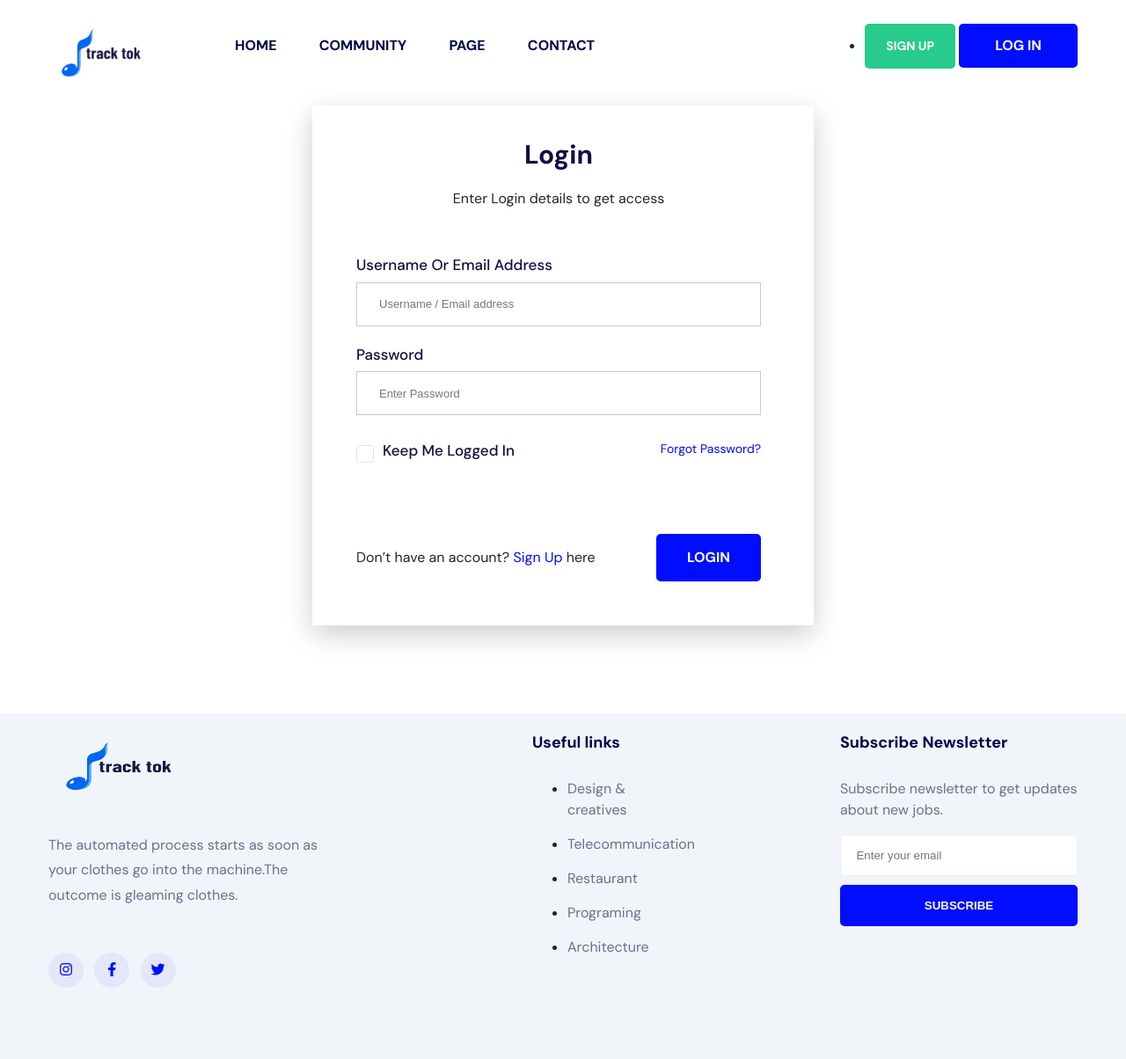
After one commit to Agamista0/track-tok, a PHP site: page /login.html in a window 1280 px wide. The commit adds this page. Shown: the whole page at 88% size. Run offline with PHP 8.4, Linux system fonts and the light colour scheme; some libraries are stand-ins or nearby versions.

Commit message:
create a sig-up page , login and finished them

```diff
--- a/assets/css/style.css
+++ b/assets/css/style.css
@@ -1,10 +1,12 @@
 @import url("https://fonts.googleapis.com/css2?family=DM+Sans:wght@400;500;700&amp;display=swap");
+
 body {
     font-family: "DM Sans", sans-serif;
     font-weight: normal;
     font-style: normal;
     font-size: 16px
 }
+
 .section-padding {
     padding-top: 120px;
     padding-bottom: 100px
@@ -24,6 +26,7 @@ body {
 .section-tittle {
     padding-bottom: 20px
 }
+
 .section-tittle span {
     color: #000DFF;
     font-size: 120px;
@@ -43,6 +46,7 @@ body {
     font-weight: 700;
     margin-bottom: 25px
 }
+
 .section-tittle1 h2 {
     text-transform: uppercase;
     font-family: "DM Sans", sans-serif;
@@ -112,7 +116,8 @@ body {
     border: 0;
     overflow: hidden
 }
-a:hover{
+
+a:hover {
     text-decoration: none
 }
 
@@ -349,7 +354,8 @@ a:hover{
 }
 
 .login-btn {
-    padding: 19px 35px
+    padding: 19px 35px;
+
 }
 
 
@@ -755,9 +761,10 @@ a:hover{
 
 
 .about-area .support-location-img img {
-    width: 120% ;
+    width: 120%;
     margin: auto 5px;
 }
+
 .about-area .right-caption {
     position: relative
 }
@@ -940,7 +947,8 @@ a:hover{
     position: absolute;
     top: -33px;
     left: -34px;
-    z-index: -1 }
+    z-index: -1
+}
 
 .testimonial-area .testimonial-caption p {
     font-size: 28px;
@@ -1009,6 +1017,7 @@ a:hover{
     width: 160px;
     height: 120px;
 }
+
 .footer-area .footer-tittle ul li a {
     color: #6D6E8D;
     font-weight: 300;
@@ -1059,7 +1068,8 @@ a:hover{
     width: 100%;
     display: block;
     margin-top: 10px;
-    border-radius: 5px
+    border-radius: 5px;
+    color: white;
 }
 
 .footer-area .info.error {
@@ -1130,10 +1140,10 @@ a:hover{
 /* community.html */
 
 
-.main-music{
+.main-music {
     position: relative;
-    width:60%;
-    height:105px;
+    width: 60%;
+    height: 105px;
     background-color: rgb(240 239 244);
     border-radius: 6px;
 
@@ -1141,103 +1151,329 @@ a:hover{
 
 }
 
-.song-title{
+.song-title {
     padding: 14px;
     font-size: 23px;
 
 }
 
-button{
-    cursor:pointer;
-    width:60px;
+.main-music button {
+    cursor: pointer;
+    width: 60px;
     height: 30px;
-    border-radius:20px;
+    border-radius: 20px;
     border: 0.01em solid rgb(210 209 214);
     background-color: transparent;
 }
 
-#play-btn{
+#play-btn {
     background-color: rgb(36, 111, 231);
-    border-radius:20px;
+    border-radius: 20px;
     border-color: transparent;
-    width:20px;
+    width: 20px;
     height: 20px;
-    margin-left:10px;
+    margin-left: 10px;
 
 }
 
-.orginal{
+.orginal {
     background-color: rgb(229 238 255);
-    color:rgb(54 114 175);
-    width:60px;
+    color: rgb(54 114 175);
+    width: 60px;
     border-color: transparent;
 
 }
 
-.song-{
-    top:25px;
+.song- {
+    top: 25px;
     position: absolute;
-    margin-left:15px;
-    color:rgb(136 135 141);
+    margin-left: 15px;
+    color: rgb(136 135 141);
     font-size: 15px;
 
 }
 
-#fa-solid1{
+#fa-solid1 {
     color: white;
     font-size: 10px;
     margin-right: 3px;
 }
 
-.fas{
+.fas {
     font-size: 12px;
-    margin-right:10px ;
+    margin-right: 10px;
     color: rgb(147 159 172);
 }
 
-#fa-solid2{
-    color:rgb(136 135 141);
+#fa-solid2 {
+    color: rgb(136 135 141);
     font-size: 10px;
-    margin-right:10px ;
+    margin-right: 10px;
 
 }
 
-.fa-heart{
-    color:rgb(136 135 141);
+.fa-heart {
+    color: rgb(136 135 141);
     font-size: 10px;
-    margin-right:10px ;
+    margin-right: 10px;
 }
 
-.fa-comment{
-    color:rgb(136 135 141);
+.fa-comment {
+    color: rgb(136 135 141);
     font-size: 10px;
-    margin-right:10px ;
+    margin-right: 10px;
 }
-.top-right-image{
+
+.top-right-image {
     position: absolute;
-    right:0;
-    width:30px;
-    height:30px;
+    right: 0;
+    width: 30px;
+    height: 30px;
     margin: 10px;
 }
 
-.input-group{
-    width:25%;
-    justify-content: center ;
+.input-group {
+    width: 25%;
+    justify-content: center;
 }
 
 /* community search  */
-    #search-input {
+#search-input {
     width: 30%;
     padding: 13px;
-    border-radius: 4px;
-    border: 2px solid #007bff;
+    border-radius: 120px;
+    border: 2px solid #000DFF;
     font-size: 15px;
     margin-top: 100px;
-    margin-left: 650px;
-    }
-#search-button{
-        background-color: #007bff;
-        color: white;
-        cursor: pointer;
-      }
+    margin-left: 630px;
+}
+
+#search-button {
+    background: #000DFF;
+    padding: 12px 20px;
+    color: #fff;
+    font-size: 16px;
+    border-radius: 20px;
+    position: relative;
+    z-index: 1;
+    border: 0;
+}
+
+/* lohin page  */
+
+.register-form-area .register-form {
+    background: #fff;
+    padding: 33px 60px 50px 50px;
+    box-shadow: 0px 10px 30px 0px rgba(13, 12, 13, 0.2)
+}
+
+.register-form-area .register-form .register-heading {
+    text-align: center
+}
+
+.register-form-area .register-form .register-heading span {
+    color: #140C40;
+    font-size: 30px;
+    font-weight: 600;
+    margin-bottom: 16px;
+    display: block;
+    text-transform: capitalize
+}
+
+.register-form-area .register-form .input-box {
+    padding-top: 35px;
+    padding-bottom: 60px
+}
+
+
+
+.register-form-area .register-form .input-box .single-input-fields label {
+    display: block;
+    font-size: 17px;
+    margin-bottom: 6px;
+    color: #140C40;
+    text-transform: capitalize;
+    font-weight: 500;
+    text-align: left
+}
+
+.register-form-area .register-form .input-box .single-input-fields input {
+    border: 1px solid #C9C9C9;
+    width: 100%;
+    height: 50px;
+    margin-bottom: 20px;
+    padding: 0 25px;
+    color: #000
+}
+
+.register-form-area .register-form .input-box .single-input-fields input::placeholder {
+    color: #777777;
+    font-weight: 300;
+    font-size: 13px
+}
+
+.register-form-area .register-form .register-footer {
+    display: -webkit-box;
+    display: -moz-box;
+    display: -ms-flexbox;
+    display: -webkit-flex;
+    display: flex;
+    -webkit-box-pack: justify;
+    -moz-box-pack: justify;
+    -ms-flex-pack: justify;
+    -webkit-justify-content: space-between;
+    justify-content: space-between;
+    align-items: center
+}
+
+
+
+.register-form-area .register-form .register-footer p {
+    margin: 0
+}
+
+
+.register-form-area .register-form .register-footer p a {
+    color: #000DFF
+}
+
+.login-form-area .login-form {
+    background: #fff;
+    padding: 33px 60px 50px 50px;
+    box-shadow: 0px 10px 30px 0px rgba(13, 12, 13, 0.2)
+}
+
+.login-form-area .login-form .login-heading {
+    text-align: center
+}
+
+.login-form-area .login-form .login-heading span {
+    color: #140C40;
+    font-size: 30px;
+    font-weight: 600;
+    margin-bottom: 16px;
+    display: block;
+    text-transform: capitalize
+}
+
+.login-form-area .login-form .input-box {
+    padding-top: 35px;
+    padding-bottom: 75px
+}
+
+
+
+.login-form-area .login-form .input-box .single-input-fields label {
+    display: block;
+    font-size: 17px;
+    margin-bottom: 6px;
+    color: #140C40;
+    text-transform: capitalize;
+    font-weight: 500;
+    text-align: left
+}
+
+.login-form-area .login-form .input-box .single-input-fields input {
+    border: 1px solid #C9C9C9;
+    width: 100%;
+    height: 50px;
+    margin-bottom: 20px;
+    padding: 0 25px;
+    color: #000
+}
+
+.login-form-area .login-form .input-box .single-input-fields input::placeholder {
+    color: #777777;
+    font-weight: 300;
+    font-size: 13px
+}
+
+.login-form-area .login-form .login-footer {
+    display: -webkit-box;
+    display: -moz-box;
+    display: -ms-flexbox;
+    display: -webkit-flex;
+    display: flex;
+    -webkit-box-pack: justify;
+    -moz-box-pack: justify;
+    -ms-flex-pack: justify;
+    -webkit-justify-content: space-between;
+    justify-content: space-between;
+    align-items: center
+}
+
+
+
+.login-form-area .login-form .login-footer p {
+    margin: 0
+}
+
+
+
+.login-form-area .login-form .login-footer p a {
+    color: #000DFF;
+}
+
+.login-check {
+    display: -webkit-box;
+    display: -moz-box;
+    display: -ms-flexbox;
+    display: -webkit-flex;
+    display: flex;
+    -webkit-box-pack: justify;
+    -moz-box-pack: justify;
+    -ms-flex-pack: justify;
+    -webkit-justify-content: space-between;
+    justify-content: space-between;
+    padding-top: 8px;
+    overflow: hidden
+}
+
+
+.login-check input[type=checkbox]+label {
+    display: inline-block;
+    margin: 0.2em;
+    cursor: pointer;
+    padding: 0;
+    margin: 0 0 13px 0
+}
+
+.login-check input[type=checkbox] {
+    display: none
+}
+
+.login-check input[type="checkbox"]+label::before {
+    content: "\2714";
+    border: 0.1em solid #e4e4e4;
+    border-radius: 0.2em;
+    display: inline-block;
+    width: 20px;
+    height: 20px;
+    padding-left: 0.2em;
+    padding-bottom: 0.3em;
+    margin-right: 10px;
+    vertical-align: bottom;
+    color: transparent;
+    transition: .2s
+}
+
+.login-check input[type=checkbox]+label:active:before {
+    transform: scale(0)
+}
+
+.login-check input[type=checkbox]:checked+label:before {
+    background-color: #000DFF;
+    border-color: #000DFF;
+    color: #fff;
+    line-height: 18px
+}
+
+.login-check a {
+    color: #000DFF;
+    font-size: 14px;
+    font-weight: 400
+}
+
+.login-check a:hover {
+    color: #000DFF
+}
--- /dev/null
+++ b/login.html
@@ -0,0 +1,187 @@
+<!doctype html>
+<html class="no-js" lang="zxx">
+
+<!-- Mirrored from preview.colorlib.com/theme/jobsco/login.html by HTTrack Website Copier/3.x [XR&CO'2014], Tue, 25 Apr 2023 05:11:11 GMT -->
+
+<head>
+  <meta name="viewport" content="width=device-width, initial-scale=1, maximum-scale=1" />
+  <meta charset="utf-8">
+  <title>Login</title>
+  <link rel="shortcut icon" type="image/x-icon"
+    href="assets/img/icon/Untitled_logo_6_free-file__3_-removebg-preview.png ">
+  <link rel="stylesheet" href="assets/css/bootstrap.min.css">
+  <link rel="stylesheet" href="https://cdnjs.cloudflare.com/ajax/libs/font-awesome/6.3.0/css/all.min.css">
+  <link href="https://fonts.googleapis.com/css2?family=Work+Sans:ital,wght@0,200;0,400;1,900&display=swap"
+    rel="stylesheet">
+  <link rel="stylesheet" href="assets/css/slick.css">
+  <link rel="stylesheet" href="assets/css/style.css">
+  <link href="https://fonts.googleapis.com/css?family=Fira+Sans&display=swap" rel="stylesheet" />
+
+</head>
+
+<body>
+  <header>
+    <div class="header-area header-transparent">
+      <div class="main-header header-sticky">
+        <div class="container">
+          <div class="menu-wrapper d-flex align-items-center justify-content-between">
+            <div class="left-content d-flex align-items-center">
+              <div class="logo mr-45">
+                <a href="index.html"><img src="assets/img/logo/logo.png" width="120px" alt=""></a>
+              </div>
+
+              <div class="main-menu d-none d-lg-block">
+                <nav>
+                  <ul id="navigation">
+                    <li><a href="index.html">Home</a></li>
+                    <li><a href="community.html">Community</a></li>
+                    <li><a href="#">Page</a>
+                    </li>
+                    <li><a href="contact.html">Contact</a></li>
+                  </ul>
+                </nav>
+              </div>
+            </div>
+
+            <div class="buttons">
+              <ul>
+                <li class="button-header">
+                  <a href="sin-up.html" class="header-btn mr-10"> Sign Up</a>
+                  <a href="login.html" class="btn header-btn2">Log In</a>
+                </li>
+              </ul>
+            </div>
+          </div>
+
+          <div class="col-12">
+            <div class="mobile_menu d-block d-lg-none"></div>
+          </div>
+        </div>
+      </div>
+    </div>
+  </header>
+  <main>
+
+    <div class="login-form-area section-padding">
+      <div class="container">
+        <div class="row justify-content-center">
+          <div class="col-xl-6 col-lg-7 col-md-10">
+            <div class="login-form">
+
+              <div class="login-heading">
+                <span>Login</span>
+                <p>Enter Login details to get access</p>
+              </div>
+
+              <div class="input-box">
+                <div class="single-input-fields">
+                  <label>Username or Email Address</label>
+                  <input type="text" placeholder="Username / Email address">
+                </div>
+                <div class="single-input-fields">
+                  <label>Password</label>
+                  <input type="password" placeholder="Enter Password">
+                </div>
+                <div class="single-input-fields login-check">
+                  <input type="checkbox" id="fruit1" name="keep-log">
+                  <label for="fruit1">Keep me logged in</label>
+                  <a href="#" class="f-right">Forgot Password?</a>
+                </div>
+              </div>
+
+              <div class="login-footer">
+                <p>Don’t have an account? <a href="sin-up.html">Sign Up</a> here</p>
+                <button class="btn login-btn">Login</button>
+              </div>
+            </div>
+          </div>
+        </div>
+      </div>
+    </div>
+
+  </main>
+  <footer>
+    <div class="footer-area footer-padding gray-bg">
+      <div class="footer-wrapper ">
+        <div class="container">
+          <div class="row d-flex justify-content-between">
+            <div class="col-xl-4 col-lg-4 col-md-6 col-sm-6">
+              <div class="single-footer-caption mb-50">
+                <div class="single-footer-caption mb-30">
+
+                  <div class="footer-logo mb-25">
+                    <a href="index.html"><img src="assets/img/logo/logo2_footer.png" alt=""></a>
+                  </div>
+                  <div class="footer-tittle">
+                    <div class="footer-pera">
+                      <p>The automated process starts as soon as your clothes go into the machine.The outcome is
+                        gleaming clothes.</p>
+                    </div>
+                  </div>
+                  <div class="footer-social">
+                    <a href="https://instagram.com" target=”_blank”><i class="fab fa-instagram"></i></a>
+                    <a href="https://facebook.com" target=”_blank”><i class="fab fa-facebook-f"></i></a>
+                    <a href="https://twitter.com" target=”_blank”><i class="fab fa-twitter"></i></a>
+                  </div>
+                </div>
+              </div>
+            </div>
+            <div class="col-xl-2 col-lg-2 col-md-4 col-sm-5">
+              <div class="single-footer-caption mb-50">
+                <div class="footer-tittle">
+                  <h4>Useful links</h4>
+                  <ul>
+                    <li><a href="#">Design & creatives</a></li>
+                    <li><a href="#">Telecommunication</a></li>
+                    <li><a href="#">Restaurant</a></li>
+                    <li><a href="#">Programing</a></li>
+                    <li><a href="#">Architecture</a></li>
+                  </ul>
+                </div>
+              </div>
+            </div>
+            <div class="col-xl-3 col-lg-3 col-md-6 col-sm-6">
+              <div class="single-footer-caption mb-50">
+                <div class="footer-tittle">
+                  <h4>Subscribe Newsletter</h4>
+                  <p>Subscribe newsletter to get updates about new jobs.</p>
+                </div>
+
+                <div class="footer-form">
+                  <div id="mc_embed_signup">
+                    <form target="_blank"
+                      action="https://spondonit.us12.list-manage.com/subscribe/post?u=1462626880ade1ac87bd9c93a&amp;id=92a4423d01"
+                      method="get" class="subscribe_form relative mail_part" novalidate="true">
+                      <input type="email" name="EMAIL" id="newsletter-form-email" placeholder="  Enter your email">
+                      <div class="form-icon">
+                        <button type="submit" name="submit" id="newsletter-submit"
+                          class="email_icon newsletter-submit button-contactForm">
+                          Subscribe
+                        </button>
+                      </div>
+                      <div class="mt-10 info"></div>
+                    </form>
+                  </div>
+                </div>
+              </div>
+            </div>
+          </div>
+        </div>
+
+        <div class="footer-bottom-area">
+          <div class="container">
+            <div class="footer-border">
+              <div class="row d-flex align-items-center">
+                <div class="col-xl-12 ">
+                </div>
+              </div>
+            </div>
+          </div>
+        </div>
+      </div>
+    </div>
+  </footer>
+
+</body>
+
+</html>
```
Also changed, not shown: community.html (+4 -12 lines), sin-up.html (added, +178 -0 lines).
